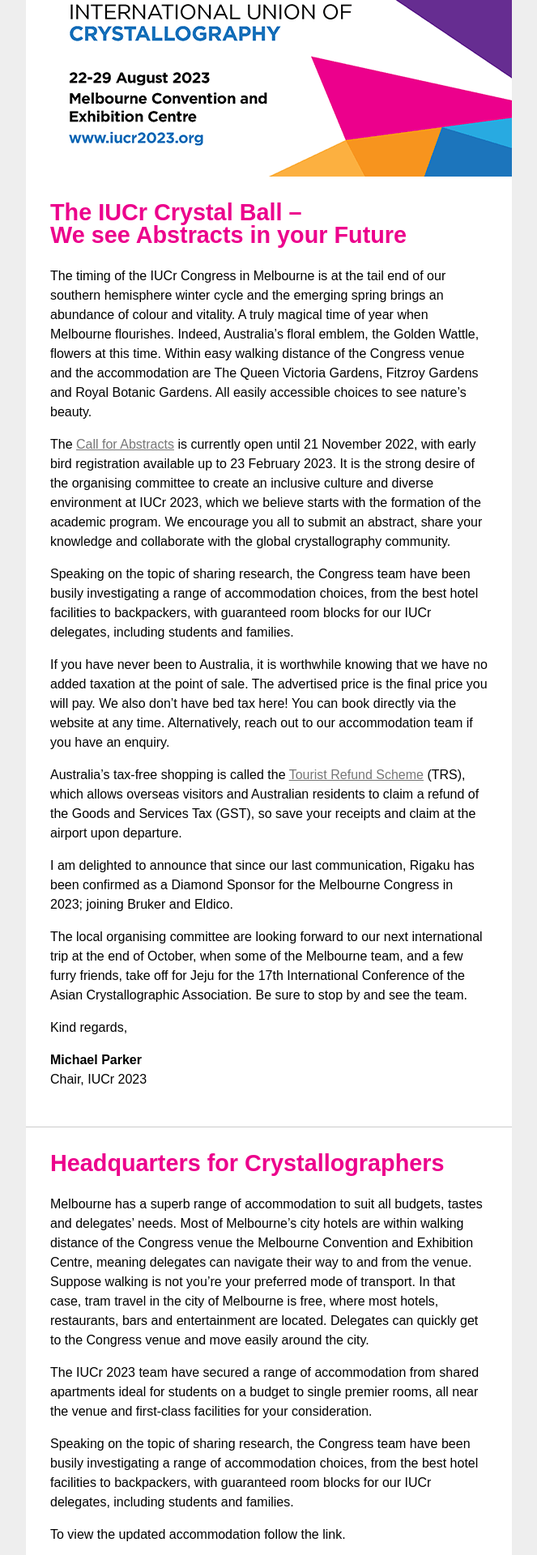
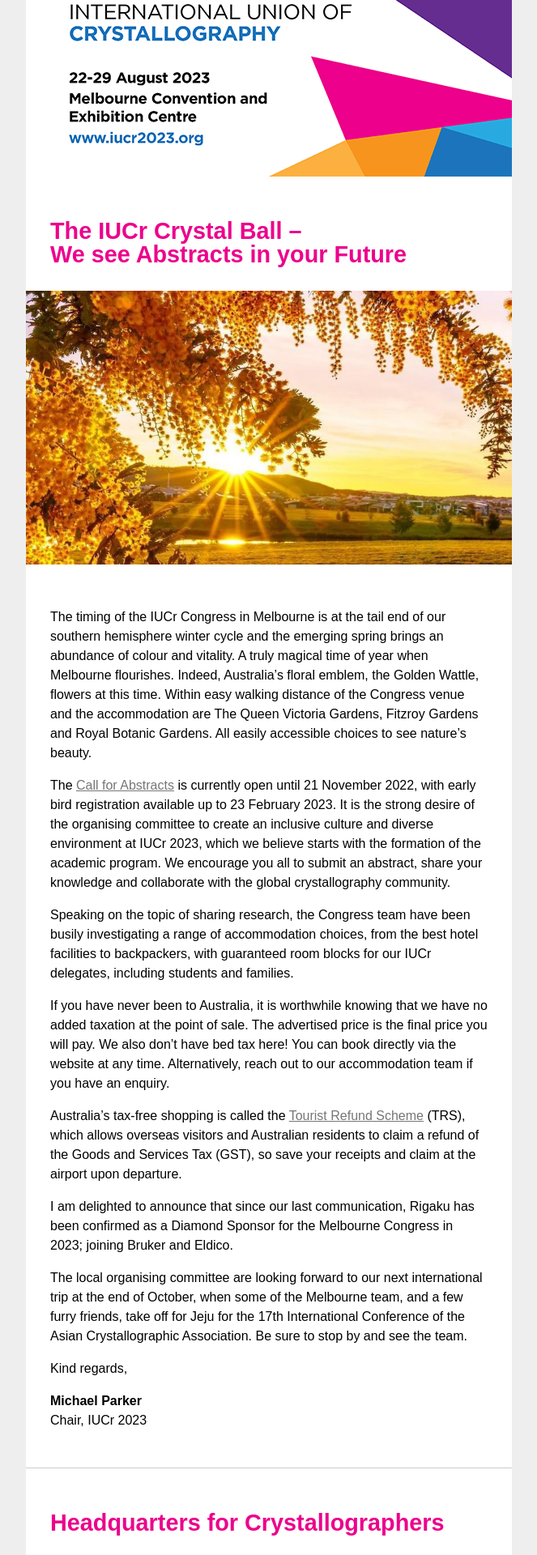
Before and after one commit to ICMS-Australasia/IUCr2023, a Jekyll site: the page news/6.html, which Jekyll copies as it is, in a window 1280 px wide. Shown: the part 329-2249 px from the top of the page at 81% size, without its empty margins (308-971 px from the left). Built offline with Jekyll 4.4.1, drawn with Linux system fonts in a browser that asks for light colours; some of the changed text lies outside the part shown.

Commit message:
finished ezine6

```diff
--- a/news/6.html
+++ b/news/6.html
@@ -4,7 +4,7 @@
     <meta charset="UTF-8">
     <meta name="viewport" content="width=device-width,height=device-height,initial-scale=0.8"/>
     <title>IUCr2023 - 26TH CONGRESS AND GENERAL ASSEMBLY OF THE INTERNATIONAL UNION OF CRYSTALLOGRAPHY</title>
-    <link rel="stylesheet" href="style.css?v=1.1">
+    <link rel="stylesheet" href="style.css?v=1.2">
 </head>
 <body>
     <!-- info -->
@@ -27,14 +27,24 @@
                             </div>
                         </td>
                     </tr>
+
                 </table>
                 <!-- content wrapper -->
+                <table width="600" align="center" border="0" cellspacing="0" cellpadding="0" class="no-bdr">
+                    <tr>
+                        <td>
                             <table width="600" align="center" border="0" cellspacing="0" cellpadding="30" class="no-bdr">
                                 <tr>
                                     <td>
                                         <h2 class="first">The IUCr Crystal Ball –<br> We see Abstracts in your Future</h2>
+                                    </td>
+                                </tr>
+                            </table>
+                            <img src = "img/6-1.jpg" width = "600">
 
-
+                            <table width="600" align="center" border="0" cellspacing="0" cellpadding="30" class="no-bdr">
+                                <tr>
+                                    <td>
                                         <p>The timing of the IUCr Congress in Melbourne is at the tail end of our southern hemisphere winter cycle and the emerging spring brings an abundance of colour and vitality. A truly magical time of year when Melbourne flourishes.  Indeed, Australia’s floral emblem, the Golden Wattle, flowers at this time. Within easy walking distance of the Congress venue and the accommodation are The Queen Victoria Gardens, Fitzroy Gardens and Royal Botanic Gardens. All easily accessible choices to see nature’s beauty.</p>
                                         <p>The <a href = "https://iucr2023.org/call-for-abstracts/" target = "_blank">Call for Abstracts</a> is currently open until 21 November 2022, with early bird registration available up to 23 February 2023.  It is the strong desire of the organising committee to create an inclusive culture and diverse environment at IUCr 2023, which we believe starts with the formation of the academic program. We encourage you all to submit an abstract, share your knowledge and collaborate with the global crystallography community.</p>
                                         <p>Speaking on the topic of sharing research, the Congress team have been busily investigating a range of accommodation choices, from the best hotel facilities to backpackers, with guaranteed room blocks for our IUCr delegates, including students and families.</p>
@@ -48,17 +58,34 @@
                                 </tr>
                             </table>
 
+                        </td>
+                    </tr>
+                </table>
+
                  <!-- content wrapper -->
-                 <table width="600" align="center" border="0" cellspacing="0" cellpadding="30">
+                 <table width="600" align="center" border="0" cellspacing="0" cellpadding="0">
+                    <tr>
+                        <td>
+                            <table width="600" align="center" border="0" cellspacing="0" cellpadding="30" class="no-bdr" >
+
                                 <tr>
                                     <td>
                                         <h2 class="first">Headquarters for Crystallographers</h2>
-
-
+                                    </td>
+                                </tr>
+                            </table>
+                            <img src = "img/6-22.jpg" width = "600">
+                        </td>
+                    </tr>
+                </table>
+                 <table width="600" align="center" border="0" cellspacing="0" cellpadding="30" class="no-bdr">
+                    <tr>
+                        <td>
                             <p>Melbourne has a superb range of accommodation to suit all budgets, tastes and delegates’ needs. Most of Melbourne’s city hotels are within walking distance of the Congress venue the Melbourne Convention and Exhibition Centre, meaning delegates can navigate their way to and from the venue. Suppose walking is not you’re your preferred mode of transport. In that case, tram travel in the city of Melbourne is free, where most hotels, restaurants, bars and entertainment are located. Delegates can quickly get to the Congress venue and move easily around the city.</p>
                             <p>The IUCr 2023 team have secured a range of accommodation from shared apartments ideal for students on a budget to single premier rooms, all near the venue and first-class facilities for your consideration.</p>
                             <p>Speaking on the topic of sharing research, the Congress team have been busily investigating a range of accommodation choices, from the best hotel facilities to backpackers, with guaranteed room blocks for our IUCr delegates, including students and families.</p>
                             <p>To view the updated accommodation follow the link.</p>
+                            <br>
                             <table align="center" class="btn" width="100%" cellpadding="0">
                                 <tr>
                                     <td align="center">
@@ -71,12 +98,27 @@
                 </table>
 
                 <!-- content wrapper -->
-                <table width="600" align="center" border="0" cellspacing="0" cellpadding="30">
+                <table width="600" align="center" border="0" cellspacing="0" cellpadding="0">
+                    <tr>
+                        <td>
+                            <table width="600" align="center" border="0" cellspacing="0" cellpadding="30" class="no-bdr">
                                 <tr>
                                     <td>
                                         <h2 class="first">Registering for IUCr 2023</h2>
+                                    </td>
+                                </tr>
+                            </table>
+                            <img src = "img/6-33.jpg" width = "600">
+                        </td>
+                    </tr>
+                </table>
+
+                <table width="600" align="center" border="0" cellspacing="0" cellpadding="30" class="no-bdr">
+                    <tr>
+                        <td>
+
                             <p>Registration can be submitted by completing the online form. Registration fees are quoted in Australian dollars and are inclusive of 10% Goods and Services Tax (GST). To view the prices in your own currency, please use the currency converter on the right-hand side of the registration webpage.</p>
-
+                            <br>
                             <table width="100%" align="center" border="0" cellspacing="0" cellpadding="10" class="keydates">
                                 <tr>
                                     <th>Registration</th>
@@ -120,13 +162,38 @@
                 </table>
 
                 <!-- content wrapper -->
-                <table width="600" align="center" border="0" cellspacing="0" cellpadding="30">
+
+                <table width="600" align="center" border="0" cellspacing="0" cellpadding="0">
+                    <tr>
+                        <td colspan = "2">
+                            <table width="600" align="center" border="0" cellspacing="0" cellpadding="30" class="no-bdr">
+                                <tr>
+                                    <td>
+                                        <h2 class="first">Victorious Versailles</h2>
+                                    </td>
+                                </tr>
+                            </table>
+                        </td>
+                    </tr>
+
+                    <tr>
+                        <td valign = "top">
+                            <img src = "img/6-44.jpg" width = "300">
+                        </td>
+                        <td valign = "top">
+                            <img src = "img/6-55.jpg" width = "300">
+                        </td>
+                    </tr>
+
+                </table>
+
+
+                <table width="600" align="center" border="0" cellspacing="0" cellpadding="30" class="no-bdr">
                     <tr>
                         <td>
 
-                            <h2 class="first">Victorious Versailles</h2>
-                            <p><i>L) Andrea Sharpe (Promotions Officer) and Dr Andrew Allen (Editor in Chief) IUCr sharing Tim Tams at the IUCr 2023 stand in France</i></p>
-                            <p><i>R) IUCr 2023 organiser committee team members David, Emma and Helen proudly promote Melbourne.</i></p>
+
+
 
 
                            <p>Thank you to the organisers of the 33rd European Crystallographic Meeting (ECM33). We had a wonderful and productive time in Versailles.</p>
@@ -139,11 +206,25 @@
                     </tr>
                 </table>
 
-
-                <table width="600" align="center" border="0" cellspacing="0" cellpadding="30">
+                <table width="600" align="center" border="0" cellspacing="0" cellpadding="0">
+                    <tr>
+                        <td>
+                            <table width="600" align="center" border="0" cellspacing="0" cellpadding="30" class  ="no-bdr">
                                 <tr>
                                     <td>
                                         <h2 class = "first">The Great Road Trip Downunder</h2>
+                                    </td>
+                                </tr>
+                            </table>
+                            <img src = "img/6-6.jpg" width = "600">
+                        </td>
+                    </tr>
+                </table>
+
+                <table width="600" align="center" border="0" cellspacing="0" cellpadding="30" class = "no-bdr">
+                    <tr>
+                        <td>
+
                             <h4>What do Penguins & Pastries & Crystallography have in Common?</h4>
                             <p>By Dr Daniel Eriksson</p>
                             <p>I always thought of penguins as aloof, majestic creatures. Serious looking and a little intimidating in their stark environment. They feel quite tall though it is hard to tell; the good nature documentaries tend not to show them alongside anything with a familiar scale. Theirs is a harsh, unforgiving land at the very bottom-end of the Earth and they endure their lot stoically. </p>
@@ -152,32 +233,68 @@
                             <p>An inner seaside suburb of Melbourne, the Traditional Owners of St Kilda are the Yaluk-ut Weelam clan of the Boon Wurrung people of the Kulin Nation. Your best access is via tram (the light rail system supporting inner Melbourne) as St Kilda is located some 6 kilometres from the conference centre. Though it would be worth a visit for the waterfront and pier alone, the area has much else on offer. Luna Park, with its iconic' walk through the mouth of a giant clown' entrance, is an amusement park in operation since 1912. For food and drink, Acland Street is stroll-friendly and lined with restaurants and famous cake shops. The cuisine is international and the cakes have a distinct European heritage. The coffee, though, is all Melbournian. </p>
                             <p>If the local colony of 1,400 adults just isn't enough penguins and you yearn for more, then fear not. Philip Island is home to an additional 30,000 Fairy Penguins if you are willing to travel a bit farther. Located about 90 minutes' drive from Melbourne, the star attraction is the 'Penguin Parade’ This nature park offers a wide variety of activities, including self-guided or park ranger-led tours. One can remain at the visitor centre, where an underground viewing area allows the penguins to waddle right up to the window or head out on nightly tours of the beach to experience the birds in their element. Tickets can be purchased on-site at the visitor centre or booked ahead of time online.</p>
                             <p>So come on down under and you too can have your view of penguins receive a much-needed update!</p>
-                            <p>If you are now inspired to visit St Kilda and the Little Penguins – write to <a href = "mailto:marketing@icur2023.org">marketing@icur2023</a> and tell us in 25 words or less why you would like two free passes for an Ultimate Adventure Tour or a Family Wildlife Tour at Philip Island Nature Park.</p>
+                            <p>If you are now inspired to visit St Kilda and the Little Penguins – write to <a href = "mailto:marketing@iucr2023.org">marketing@iucr2023</a> and tell us in 25 words or less why you would like two free passes for an Ultimate Adventure Tour or a Family Wildlife Tour at Philip Island Nature Park.</p>
                             <p>For more information about things to do, visit <a href = "https://iucr2023.org/visit-victoria/" target = "_blank">https://iucr2023.org/visit-victoria/</a></p>
                         </td>
                     </tr>
                 </table>
 
 
-                <table width="600" align="center" border="0" cellspacing="0" cellpadding="30">
+                <table width="600" align="center" border="0" cellspacing="0" cellpadding="0">
+                    <tr>
+                        <td>
+                            <table width="600" align="center" border="0" cellspacing="0" cellpadding="30" class  ="no-bdr">
                                 <tr>
                                     <td>
                                         <h2 class = "first">Bragg Your Patterns Update –<br> Full STEM ahead!</h2>
+                                    </td>
+                                </tr>
+                            </table>
+                            <img src = "img/6-77.jpg" width = "600">
+                        </td>
+                    </tr>
+                </table>
+                <table width="600" align="center" border="0" cellspacing="0" cellpadding="30" class = "no-bdr">
+                    <tr>
+                        <td>
+
                             <p>Bragg Your Pattern is our program to get a wider audience thinking and learning about Crystallography – with many of the resources we are developing being aimed at primary-aged students (those under 11).  At the time of writing, we are now over halfway through our <a href = "https://braggyourpattern.com/2022-competition/" target = "_blank">2022 pattern competition</a> and already have many entries to sift through.  Entries close on 30th September, and not only will winners get a great prize package, but their work will be exhibited at our Crystallography Extravaganza during the congress in 2023.</p>
-                            <p>Remember, you can stay up to date with the Bragg Your Pattern project <a href = "https://braggyourpattern.com/news/4.html" target = "_blank">by signing up for our e-zines</a>; we’d love to hear ideas from the community for more exhibits for our Crystallography Extravaganza. </p>
+                            <p>Remember, you can stay up to date with the Bragg Your Pattern project <a href = "https://icmsaust.eventsair.com/bragg-your-pattern/byp-eoi-form/Site/Register" target = "_blank">by signing up for our e-zines</a>; we’d love to hear ideas from the community for more exhibits for our Crystallography Extravaganza. </p>
                         </td>
                     </tr>
                 </table>
 
-                <table width="600" align="center" border="0" cellspacing="0" cellpadding="30">
+
+                <table width="600" align="center" border="0" cellspacing="0" cellpadding="0">
+                    <tr>
+                        <td>
+                            <table width="600" align="center" border="0" cellspacing="0" cellpadding="30" class  ="no-bdr">
                                 <tr>
                                     <td>
                                         <h2 class = "first">Diamond Partner Rigaku will be instrumental to IUCr 2023 success</h2>
+                                    </td>
+                                </tr>
+                            </table>
+                            <img src = "img/6-88.jpg" width = "600">
+                        </td>
+                    </tr>
+                </table>
+
+                <table width="600" align="center" border="0" cellspacing="0" cellpadding="30" class = "no-bdr" >
+                    <tr>
+                        <td>
+
                             <p>Rigaku are well-known supporters of the IUCr community, having previously sponsored both the Hyderabad and Prague congresses.  We are therefore thrilled to announce that Rigaku has re-dedicated their commitment and confirmed as a Diamond Sponsor for the Melbourne Congress in 2023. </p>
+                        </td>
+                    </tr>
+                    <tr>
+                        <td align = "center">
+                            <a href = "https://www.rigaku.com" target = "_blank"><img src = "img/Rigaku.png"></a>
                         </td>
                     </tr>
 
                 </table>
+
 
                 <table width="600" align="center" border="0" cellspacing="0" cellpadding="30">
                     <tr>
@@ -191,6 +308,12 @@
                                     <td><a href = "https://www.bruker.com/" target = "_blank"><img src = "img/bruker.png" width = "200" align = "center"></a></td>
                                     <td><a href = "https://www.eldico-scientific.com/" target = "_blank"><img src="img/eldico.png" width = "200" align = "center"></a></td>
 
+                                </tr>
+                                <tr>
+                                    <td>
+                                        <br>
+                                    <a href = "https://www.rigaku.com" target = "_blank"><img src = "img/Rigaku.png" width = "200"></a>
+                                </td>
                                 </tr>
                             </table>
                             <h3>Emerald Sponsor</h3>
--- a/news/style.css
+++ b/news/style.css
@@ -156,7 +156,8 @@
 }
 
 .first {
-  margin-top: 0;
+  margin-top: 10;
+  margin-bottom: 0;
   padding-top: 0;
 }
 
--- a/news/style.scss
+++ b/news/style.scss
@@ -94,7 +94,7 @@
 }
 .py-2 {padding-top: 20px; padding-bottom: 20px;}
 .py-3 {padding-top: 30px; padding-bottom: 30px;}
-.first { margin-top: 0; padding-top: 0;}
+.first { margin-top: 10; margin-bottom:0; padding-top: 0;}
 .last { margin-bottom: 0; padding-bottom: 0;}
 .mt-1 { margin-top: 1rem;}
 .mb-1 { margin-bottom: 1rem;}
```
Also changed, not shown: news/img/6-1.jpg (added), news/img/6-22.jpg (added), news/img/6-33.jpg (added), news/img/6-44.jpg (added), news/img/6-44.png (added), news/img/6-44.png.jpg (added), news/img/6-5.png (added), news/img/6-55.jpg (added), news/img/6-55.png.jpg (added), news/img/6-6.jpg (added), news/img/6-77.jpg (added), news/img/6-88.jpg (added), news/img/Rigaku.png (added), 1 other file. Lines whose indentation alone changed are shown as unchanged.
